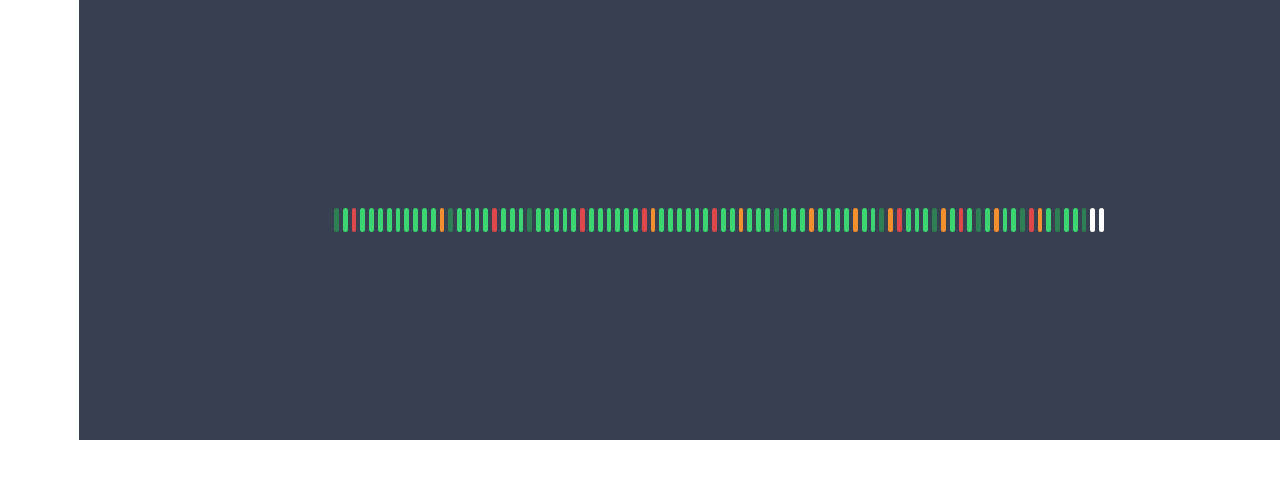
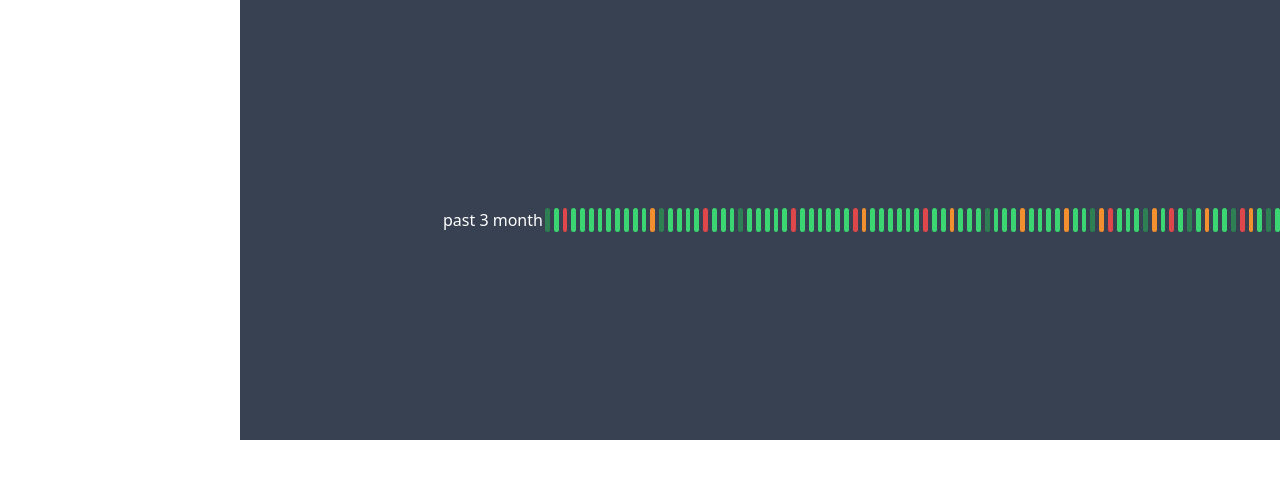
Before and after one commit to MahanVahdani/statusChart, a React (Create React App) app: page / in a window 1280 px wide. Shown: the top 478 px of the page. Built offline with nearby package versions, Linux system fonts and the light colour scheme.

Commit message:
optimize the bars due screen size

```diff
--- a/src/Components/Chart/Chart.jsx
+++ b/src/Components/Chart/Chart.jsx
@@ -1,4 +1,4 @@
-import React from "react";
+import React, { useState, useEffect } from "react";
 import { Tooltip } from "@material-tailwind/react";
 
 const Chart = ({
@@ -16,6 +16,18 @@ const Chart = ({
   messageFour = "out of service",
   messageUnknown = "unknown",
 }) => {
+  const [screenWidth, setScreenWidth] = useState(window.innerWidth);
+  const [screenHeight, setScreenHeight] = useState(window.innerHeight);
+  const [optimizedData, setOptimizedData] = useState([]);
+
+  useEffect(() => {
+    screenWidth < 768
+      ? setOptimizedData(data.slice(data.length - 30, data.length))
+      : screenWidth < 1024
+      ? setOptimizedData(data.slice(data.length - 60, data.length))
+      : setOptimizedData(data);
+  }, []);
+
   const handleStatusMessage = (upTime) => {
     return upTime === 100
       ? messageOne
@@ -38,6 +50,14 @@ const Chart = ({
       : upTime <= 69 && upTime >= 0
       ? colorFour
       : colorUnknown;
+  };
+
+  const handlePeriodText = (days) => {
+    return days === 30
+      ? "past month"
+      : days === 60
+      ? "past 2 month"
+      : "past 3 month";
   };
 
   return (
@@ -68,22 +88,9 @@ const Chart = ({
           />
         </Tooltip>
       ))}
+      <p className="text-white"> {handlePeriodText(optimizedData.length)}</p>
     </div>
   );
 };
 
 export default Chart;
-
-// ${
-//   "w-" + width
-// } ${"h-" + height} ${handleBarColor(upTime)}
-
-// upTime === 100
-// ? "bg-[" + colorOne + "]"
-// : upTime <= 99 && upTime >= 90
-// ? "bg-[" + colorTwo + "]"
-// : upTime <= 89 && upTime >= 70
-// ? "bg-[" + colorThree + "]"
-// : upTime <= 69 && upTime >= 0
-// ? "bg-[" + colorFour + "]"
-// : "bg-[" + colorUnknown + "]";
```
